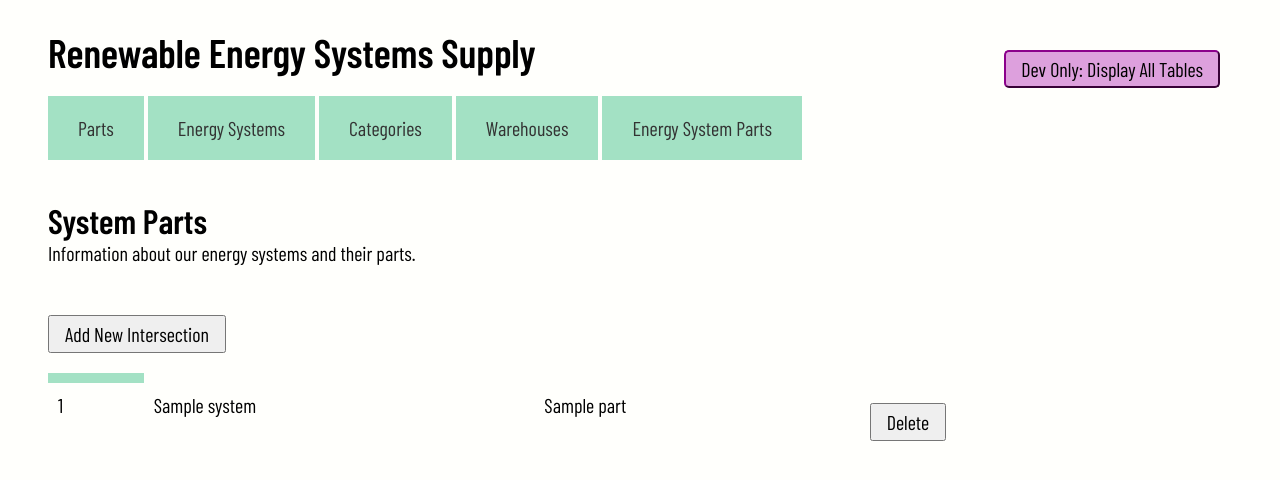
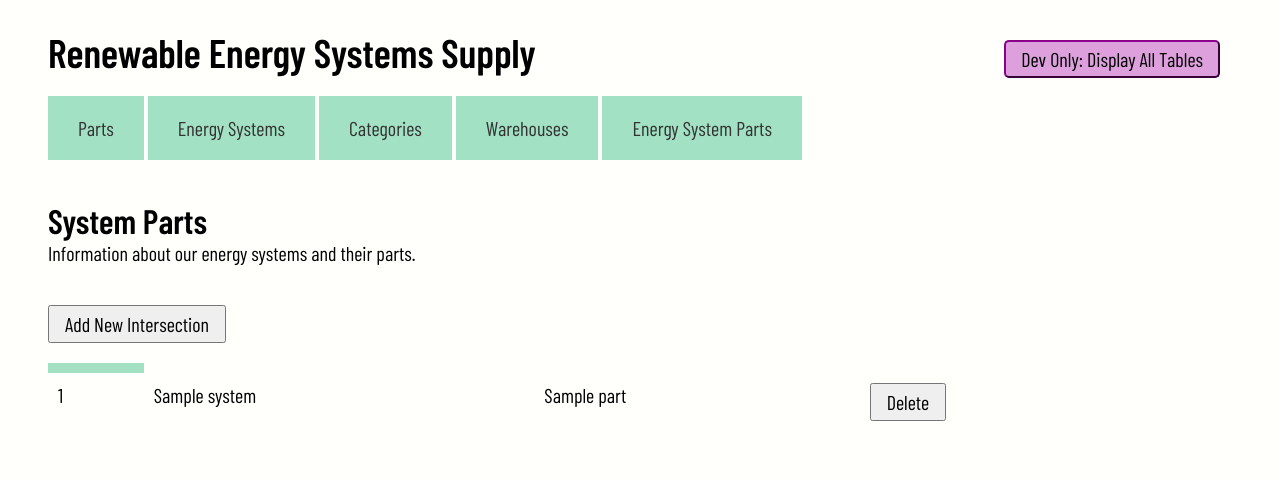
Before and after one commit to arthurktripp/cs340-group-project, a Node server app: template public_html/views/intersection.hbs in a window 1280 px wide. Shown: the top 480 px of the page. Run offline with Node 20, Linux system fonts and the light colour scheme; the template is opened without the code that fills it: most values are stand-ins (such as "Sample title", 1, 10 or a date in 2020); some libraries are stand-ins or nearby versions.

Commit message:
minor style update

```diff
--- a/public_html/public/css/style.css
+++ b/public_html/public/css/style.css
@@ -86,7 +86,7 @@
 
 button, input[type=submit] {
   /* margin-left:2em; */
-  margin-top: .5em;
+  /* margin-top: .5em; */
   margin-right: 1em;
   vertical-align: baseline;
   padding: 5px 15px;
```
Also changed, not shown: public_html/app.js (+9 -11 lines).
